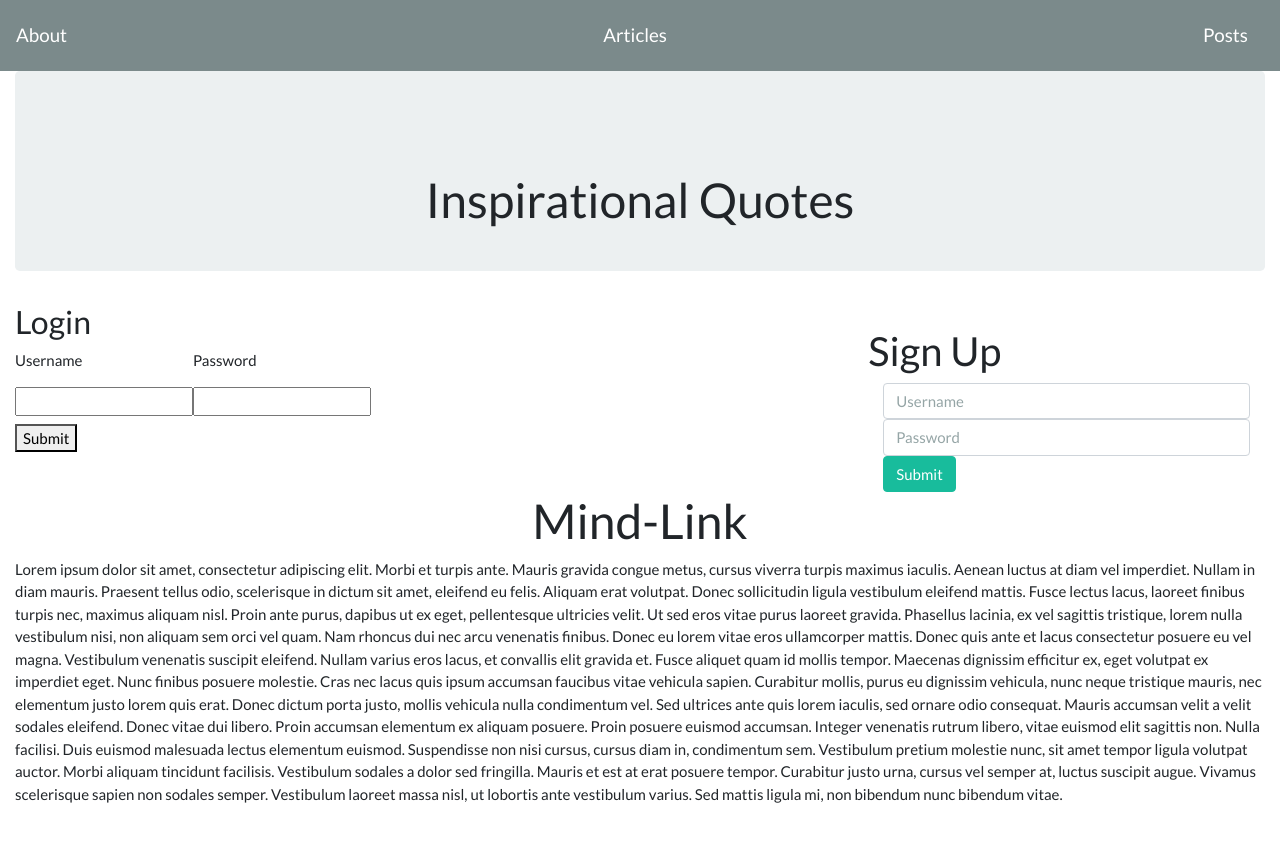
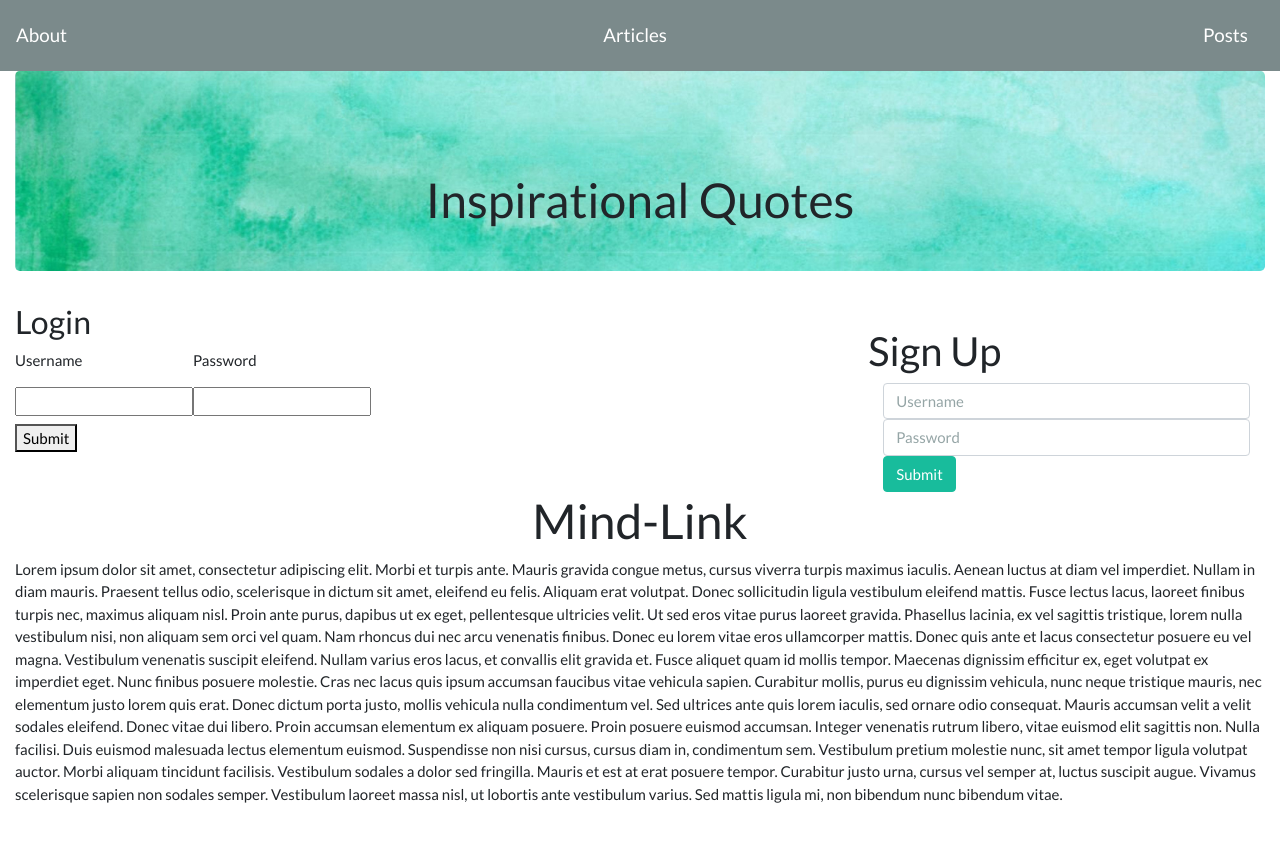
Before and after one commit to kim-tor/mind-link, a React (Create React App) app in the folder client/: page / in a window 1280 px wide. Shown: the top 842 px of the page. Built offline with nearby package versions, Linux system fonts and the light colour scheme.

Commit message:
added background to jumbotron, added image folder to utils

```diff
--- a/client/src/components/Jumbotron/style.css
+++ b/client/src/components/Jumbotron/style.css
@@ -1,5 +1,8 @@
 .jumbotron {
   max-height: 200px;
   padding-top: 100px;
-
+  background-image: url("../../utils/images/option3.jpg");
+  background-size:cover;
+  height: 500px;
+  background-position: center;
 }
```
Also changed, not shown: client/src/utils/images/option3.jpg (added).
